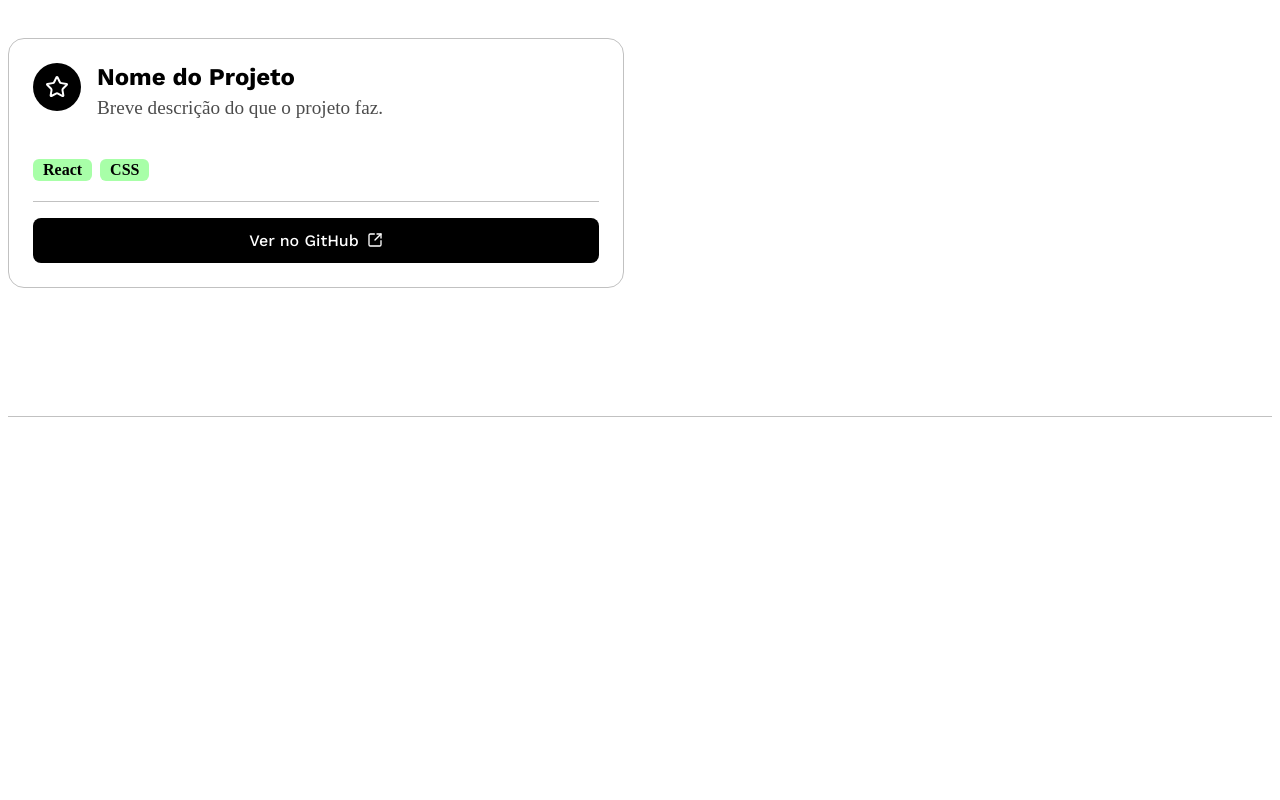
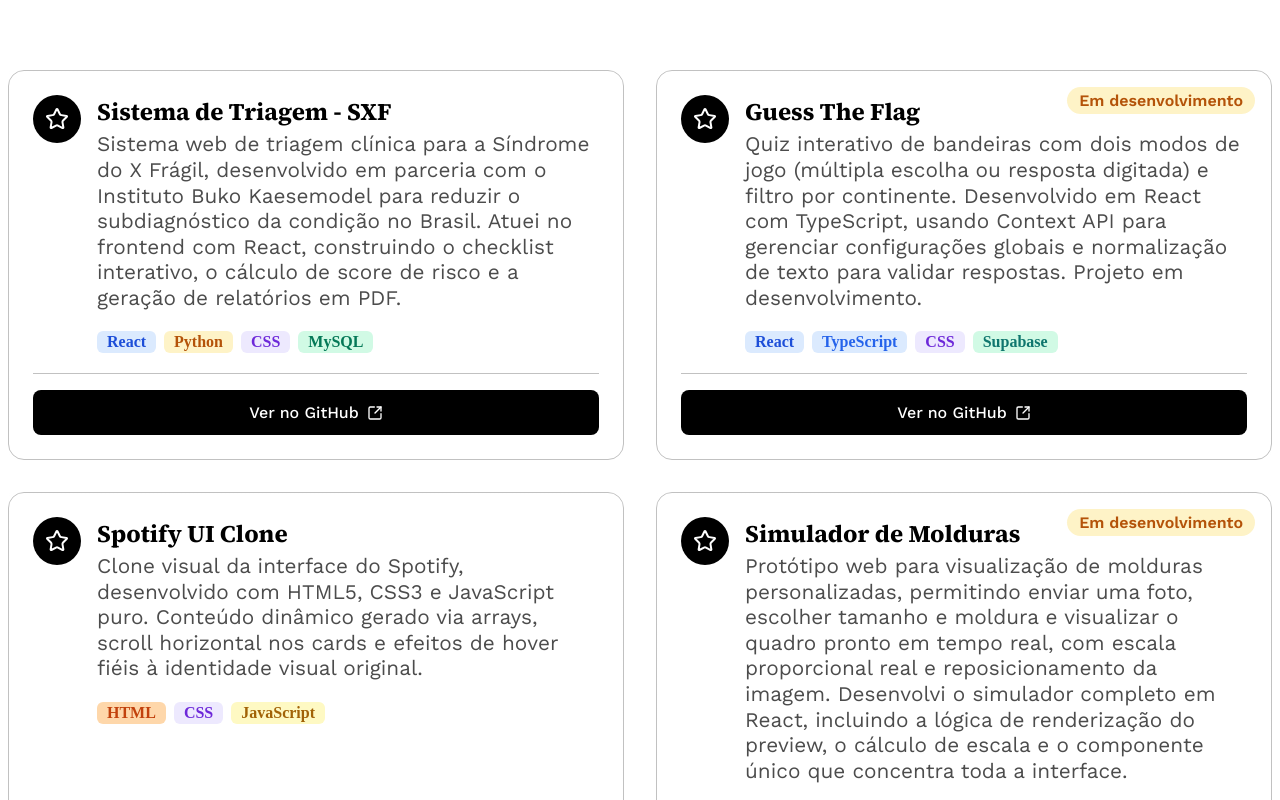
Before and after one commit to felipesokulskidev/portfolio-felipesokulski, a React (Vite) app: page / in a window 1280 px wide. Shown: the part 1920-2720 px from the top of the page. Before the commit the page ends 2345 px from the top, so only its background shows below. Built offline with nearby package versions, Linux system fonts and the light colour scheme.

Commit message:
adicionando projetos

```diff
--- a/src/components/Projetos.css
+++ b/src/components/Projetos.css
@@ -33,10 +33,13 @@
     gap: 2rem;
     max-width: 1400px;
     width: 100%;
-    margin-top: 3rem;
+    margin-top: 5rem;
 }
 
 .projetos-card {
+    position: relative;
+    display: flex;
+    flex-direction: column;
     border: 1px solid var(--grey);
     border-radius: 1rem;
     padding: 1.5rem;
@@ -71,12 +74,13 @@
     font-size: 1.5rem;
     font-weight: 700;
     margin: 0 0 4px 0;
-    font-family: var(--font-sans);
+    font-family: var(--font-serif);
 }
 
 .projetos-card-desc {
-    font-size: 1.2rem;
+    font-size: 1.3rem;
     color: var(--strong-grey);
+    font-family: var(--font-sans);
     margin: 0;
     line-height: 1.6rem;
 }
@@ -86,9 +90,10 @@
     flex-wrap: wrap;
     gap: 8px;
     margin-bottom: 1.25rem;
+    margin-left: 4rem;
 }
 
-.stack-tag {
+.tech-tag {
     border-radius: 0.375rem;
     padding: 2px 10px;
     font-size: 1rem;
@@ -102,6 +107,58 @@
     justify-content: center;
     padding-top: 1rem;
     border-top: 1px solid var(--grey);
+    margin-top: auto;
+}
+
+.projetos-card-footer:focus {
+    box-shadow: 0 0 0 2px #fff, 0 0 0 4px hsl(0 0% 9%);
+  }
+
+/* brilho sutil no topo (borda com gradiente) */
+.projetos-card-footer::before {
+    content: "";
+    pointer-events: none;
+    position: absolute;
+    inset: 0;
+    z-index: 1;
+    border-radius: inherit;
+    padding: 1px;
+    background: linear-gradient(to bottom, rgb(255 255 255 / 0.2), transparent);
+    -webkit-mask:
+        linear-gradient(#fff 0 0) content-box,
+        linear-gradient(#fff 0 0);
+    -webkit-mask-composite: xor;
+            mask-composite: exclude;
+}
+
+/* efeito "shine" que desliza da esquerda pra direita no hover */
+.projetos-card-footer::after {
+    content: "";
+    position: absolute;
+    inset: 0;
+    border-radius: inherit;
+    pointer-events: none;
+    background: linear-gradient(to right, transparent, rgb(255 255 255 / 0.2), transparent);
+    opacity: 0;
+    transition: opacity 500ms ease-out, clip-path 500ms ease-out;
+    clip-path: polygon(-100% 0, -100% 100%, -100% 100%, -100% 0);
+}
+
+
+.projetos-card-footer:hover {
+    box-shadow: 0 4px 6px -1px rgb(0 0 0 / 0.1), 0 2px 4px -2px rgb(0 0 0 / 0.1);
+    transform: translateY(-2px);
+}
+
+.projetos-card-footer:hover::after {
+    opacity: 1;
+    clip-path: polygon(-100% 0, 200% 100%, 200% 100%, 200% 0);
+}
+
+
+.projetos-card-footer:active {
+    transform: translateY(0);
+    box-shadow: 0 1px 2px 0 rgb(0 0 0 / 0.05);
 }
 
 
@@ -126,3 +183,16 @@
     transform: translateY(-2px);
     box-shadow: 0 8px 16px rgba(0, 0, 0, 0.2);
 }
+
+.projetos-status {
+    position: absolute;
+    top: 1rem;
+    right: 1rem;
+    background-color: #fef3c7;
+    color: #b45309;
+    font-size: 1rem;
+    font-weight: 600;
+    padding: 4px 12px;
+    border-radius: 9999px;
+    font-family: var(--font-sans);
+}
--- a/src/components/Projetos.jsx
+++ b/src/components/Projetos.jsx
@@ -1,5 +1,49 @@
 import { Star, GitFork, SquareArrowOutUpRight, ArrowUpRight, Sparkles } from 'lucide-react';
 import './Projetos.css'
+
+const projetos = [
+    {
+        id: 1,
+        nome: "Sistema de Triagem - SXF",
+        descricao: "Sistema web de triagem clínica para a Síndrome do X Frágil, desenvolvido em parceria com o Instituto Buko Kaesemodel para reduzir o subdiagnóstico da condição no Brasil. Atuei no frontend com React, construindo o checklist interativo, o cálculo de score de risco e a geração de relatórios em PDF.",
+        tecnologias: ["React", "Python", "CSS", "MySQL"],
+        link: "https://github.com/joaopdiasdev/IBK_Grupo_6"
+    },
+    {
+        id: 2,
+        nome: "Guess The Flag",
+        descricao: "Quiz interativo de bandeiras com dois modos de jogo (múltipla escolha ou resposta digitada) e filtro por continente. Desenvolvido em React com TypeScript, usando Context API para gerenciar configurações globais e normalização de texto para validar respostas. Projeto em desenvolvimento.",
+        tecnologias: ["React", "TypeScript", "CSS", "Supabase"],
+        link: "https://github.com/felipesokulskidev/guess-the-flag",
+        emDesenvolvimento: true
+    },
+    {
+        id: 3,
+        nome: "Spotify UI Clone",
+        descricao: "Clone visual da interface do Spotify, desenvolvido com HTML5, CSS3 e JavaScript puro. Conteúdo dinâmico gerado via arrays, scroll horizontal nos cards e efeitos de hover fiéis à identidade visual original.",
+        tecnologias: ["HTML", "CSS", "JavaScript"],
+        link: "https://github.com/felipesokulskidev/spotify"
+    },
+    {
+        id: 2,
+        nome: "Simulador de Molduras",
+        descricao: "Protótipo web para visualização de molduras personalizadas, permitindo enviar uma foto, escolher tamanho e moldura e visualizar o quadro pronto em tempo real, com escala proporcional real e reposicionamento da imagem. Desenvolvi o simulador completo em React, incluindo a lógica de renderização do preview, o cálculo de escala e o componente único que concentra toda a interface.",
+        tecnologias: ["React", "Vite", "Tailwind CSS", "JavaScript"],
+        link: "https://github.com/felipesokulskidev/frame-preview",
+        emDesenvolvimento: true
+    },
+]
+
+const cores = {
+    React: { bg: "#dbeafe", texto: "#1d4ed8" },
+    Python: { bg: "#fef3c7", texto: "#b45309" },
+    CSS: { bg: "#ede9fe", texto: "#6d28d9" },
+    MySQL: { bg: "#d1fae5", texto: "#047857" },
+    TypeScript: { bg: "#dbeafe", texto: "#2563eb" },
+    Supabase: { bg: "#d1fae5", texto: "#0f766e" },
+    HTML: { bg: "#fed7aa", texto: "#c2410c" },
+    JavaScript: { bg: "#fef9c3", texto: "#a16207" },
+};
 
 function Projetos(){
     return(
@@ -8,30 +52,46 @@ function Projetos(){
             <span className='projetos-subtitle'>Acompanhe alguns projetos que venho desenvolvendo no meu GitHub</span>
 
             <div className='projetos-layout'>
-                <div className='projetos-card'>
+                {projetos.map((projeto) =>(
+                    <div className='projetos-card' key={projeto.id}>
+                        {projeto.emDesenvolvimento && (
+                            <span className='projetos-status'>
+                                Em desenvolvimento
+                            </span>
+                        )}
                         <div className='projetos-card-header'>
                             <div className='projetos-card-icon'>
                                 <Star size={24} />
                             </div>
                             <div>
-                            <h4 className='projetos-card-nome'>Nome do Projeto</h4>
-                            <p className='projetos-card-desc'>Breve descrição do que o projeto faz.</p>
+                                <h4 className='projetos-card-nome'>{projeto.nome}</h4>
+                                <p className='projetos-card-desc'>{projeto.descricao}</p>
                             </div>
                         </div>
-                    <div className='projetos-card-foto'>
-                        <img src="" alt="" className='foto'/>
-                    </div>
+
                         <div className='projetos-card-stack'>
-                        <span className='stack-tag'>React</span>
-                        <span className='stack-tag'>CSS</span>
+                            {projeto.tecnologias.map((tech) => (
+                                <span
+                                    className='tech-tag'
+                                    key={tech}
+                                    style={{
+                                        backgroundColor: cores[tech]?.bg || "#e5e5e5",
+                                        color: cores[tech]?.texto || "#404040"
+                                    }}
+                                >
+                                    {tech}
+                                </span>
+                            ))}
                         </div>
 
                         <div className='projetos-card-footer'>
-                        <a className='projetos-card-link' href="">
+                            <a className='projetos-card-link' href={projeto.link}>
                                 Ver no GitHub <SquareArrowOutUpRight size={16} />
                             </a>
                         </div>
                     </div>
+                ))}
+
             </div>
         </div>
     )
```
Lines whose indentation alone changed are shown as unchanged.
